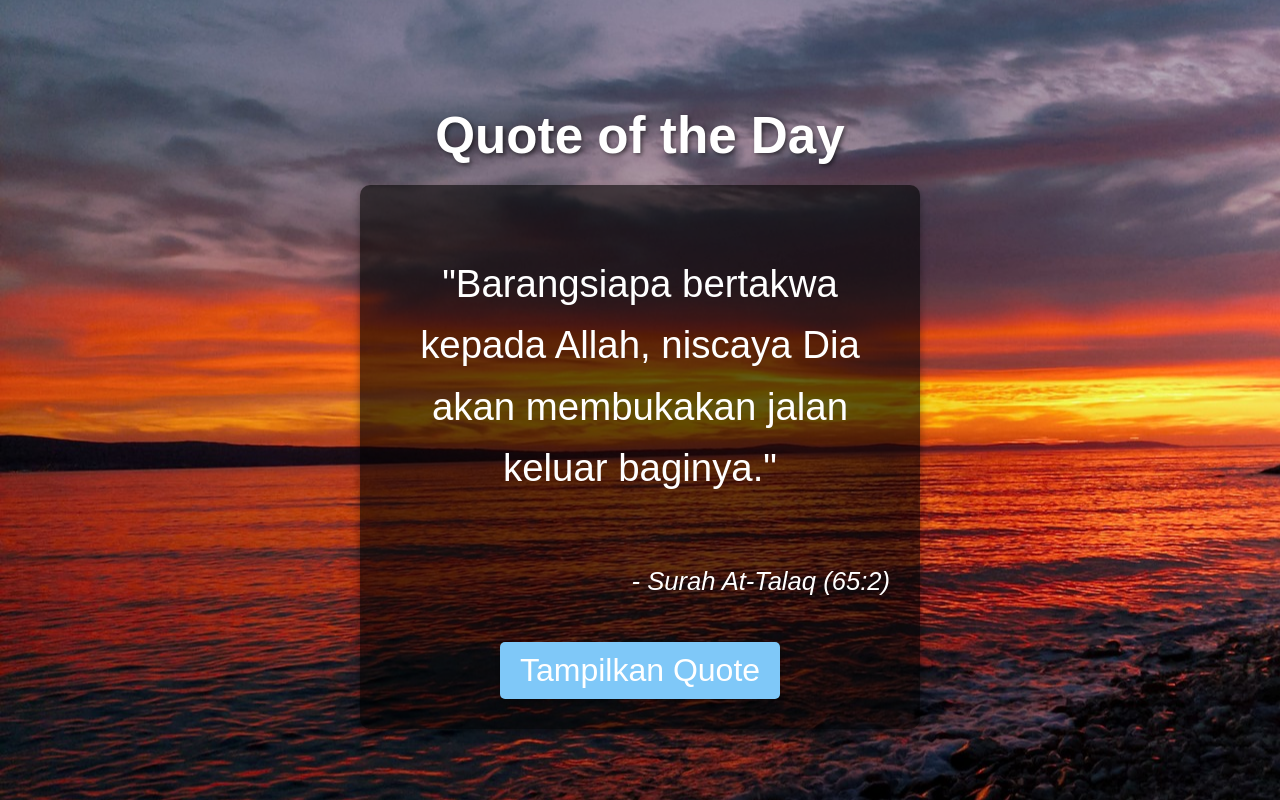
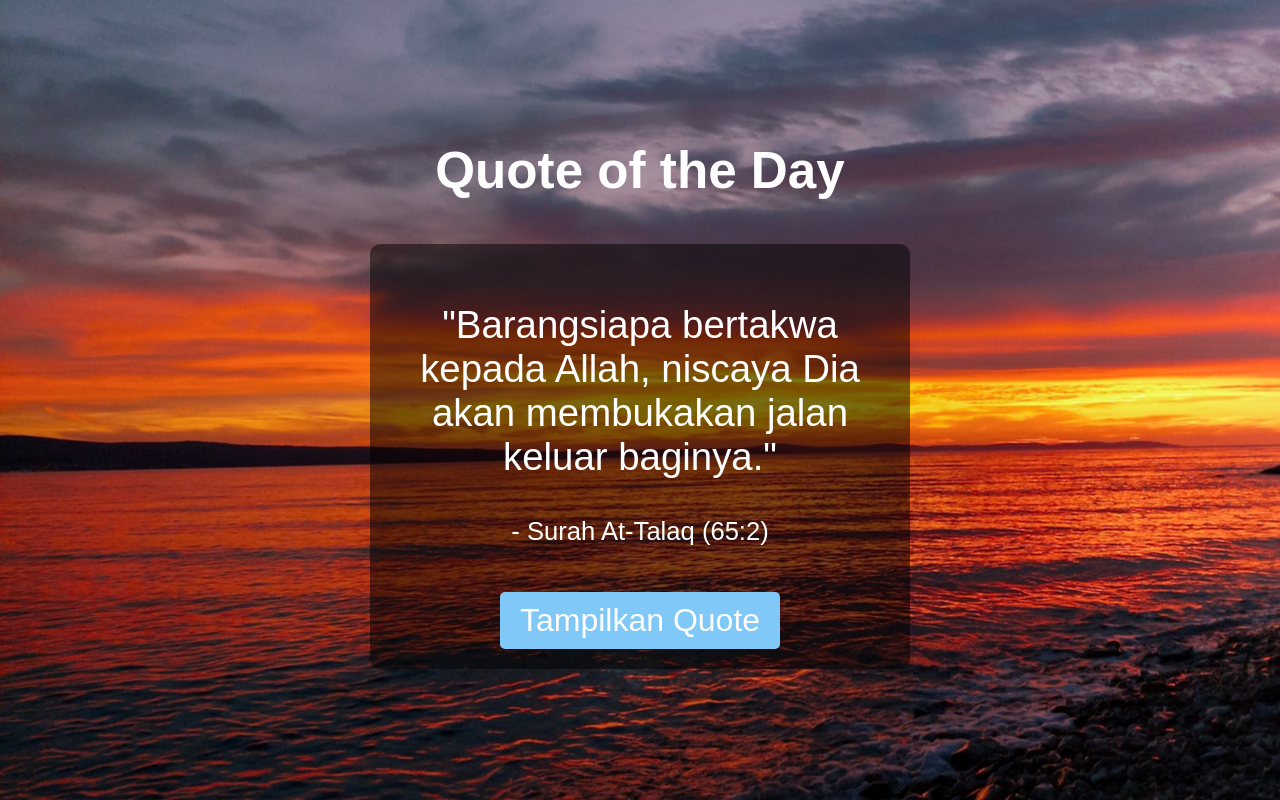
Before and after one commit to Ndwiutama/Quotes-Web, a plain HTML site: page index.html in a window 1280 px wide. Drawn offline with Linux system fonts and the light colour scheme.

Commit message:
Update styles.css

```diff
--- a/styles.css
+++ b/styles.css
@@ -15,52 +15,41 @@ body {
 
 .title {
     text-align: center;
-    font-size: 4vw;
+    margin-top: 20px;
+    font-size: 4vw; /* Ukuran yang fleksibel dengan lebar layar */
     color: white;
     font-weight: bold;
-    text-shadow: 2px 2px 4px rgba(0, 0, 0, 0.5); /* Efek bayangan */
-    margin-bottom: 20px; /* Memberi jarak antara judul dan kotak kutipan */
 }
 
 .quote-box {
-    text-align: justify;
-    background-color: rgba(0, 0, 0, 0.6);
-    padding: 30px;
+    text-align: center;
+    background-color: rgba(0, 0, 0, 0.5);
+    padding: 20px;
     border-radius: 10px;
+    margin: 10px auto;
     width: 90%;
     max-width: 500px;
-    box-shadow: 0 4px 8px rgba(0, 0, 0, 0.4);
-    display: flex;
-    flex-direction: column;
-    align-items: center; /* Memusatkan teks dan tombol di dalam kotak */
-    gap: 20px; /* Jarak antara elemen teks dan tombol */
 }
 
 .quote-text {
-    font-size: 3vw;
-    line-height: 1.6;
-    text-align: center; /* Teks kutipan ditengah */
+    font-size: 3vw; /* Ukuran fleksibel dengan lebar layar */
 }
 
 .quote-author {
-    font-size: 2vw;
+    font-size: 2vw; /* Ukuran fleksibel dengan lebar layar */
     margin-top: 10px;
-    text-align: right;
-    width: 100%; /* Menggunakan lebar penuh untuk teks penulis */
-    font-style: italic;
 }
 
 .quote-button {
+    margin-top: 20px;
     padding: 10px 20px;
-    font-size: 2.5vw;
+    font-size: 2.5vw; /* Ukuran fleksibel */
     background-color: #7fc8f8;
     color: white;
     border: none;
     border-radius: 5px;
     cursor: pointer;
     transition: background-color 0.3s, transform 0.3s;
-    box-shadow: 0 2px 4px rgba(0, 0, 0, 0.3);
-    align-self: center; /* Memusatkan tombol */
 }
 
 .quote-button:hover {
@@ -71,7 +60,7 @@ body {
 /* Media Queries untuk Layar Kecil */
 @media (max-width: 768px) {
     .title {
-        font-size: 6vw;
+        font-size: 6vw; /* Ukuran yang lebih kecil di layar ponsel */
     }
 
     .quote-text {
```
